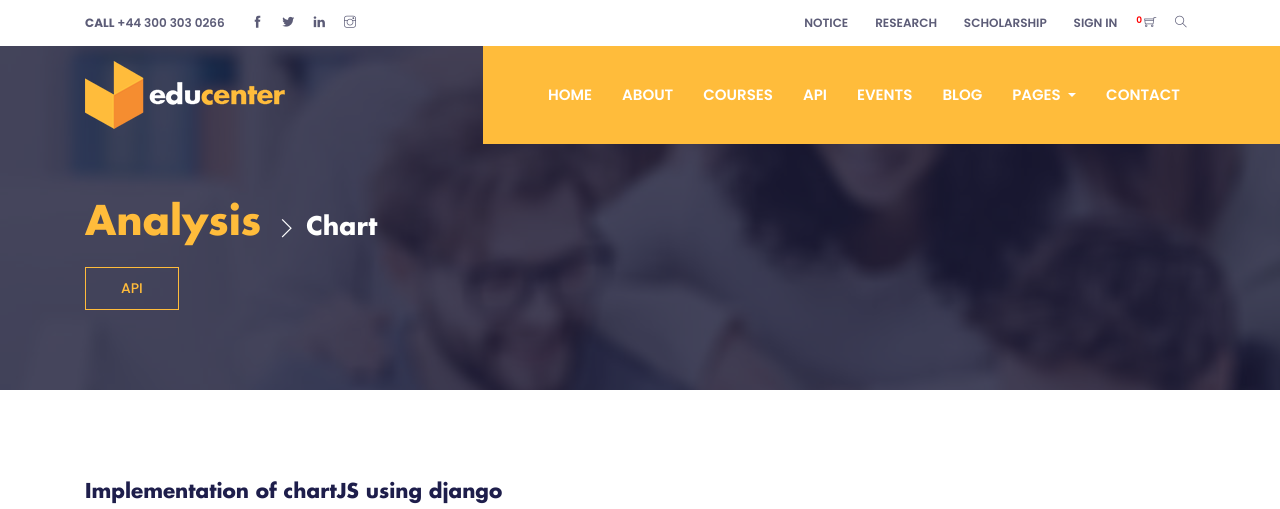
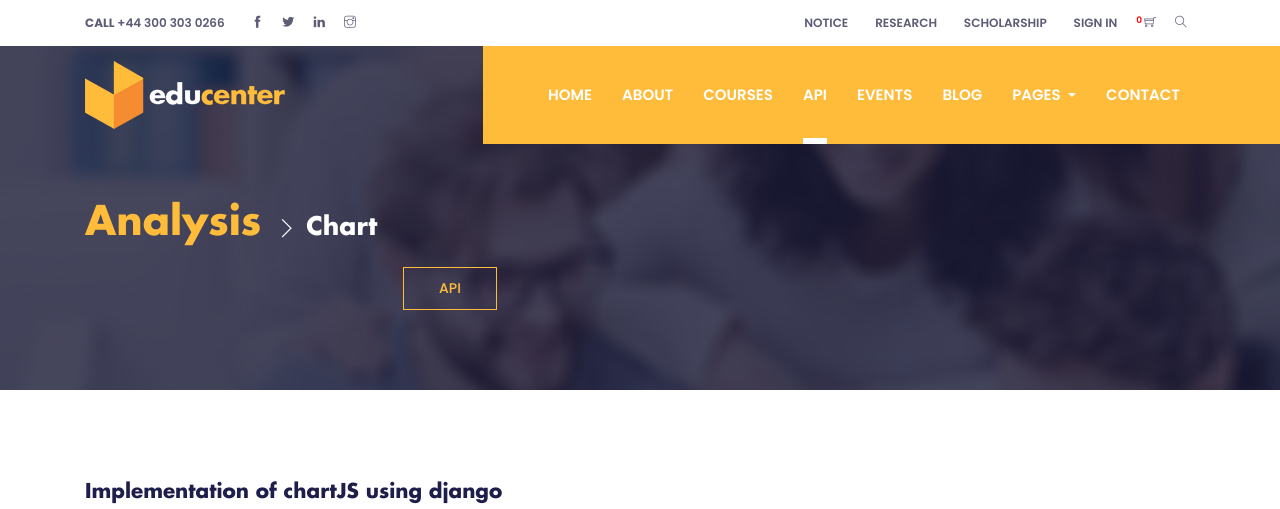
Before and after one commit to MilovanTomasevic/edu, a Django app: page /analysis/ in a window 1280 px wide. Shown: the top 509 px of the page. Run offline with Django 3.2, Linux system fonts and the light colour scheme; tables that the repository leaves empty hold one stand-in row (values such as "Sample post"); some libraries are stand-ins or nearby versions.

Commit message:
analysis: fix active link

```diff
--- a/edu/analysis/templates/analysis/analysis.html
+++ b/edu/analysis/templates/analysis/analysis.html
@@ -2,10 +2,10 @@
 
 {% load static %}
 
-{% block page_title %}<a class="h2 text-primary font-secondary" href="{% url 'analysis' %}">Analysis</a>{% endblock page_title %}
-{% block page_title_details %}<li class="list-inline-item text-white h3 font-secondary nasted">Chart</li>{% endblock page_title_details %}
+{% block page_title %}<a class="h2 text-primary font-secondary" href="{% url 'analysis' %}">{{ header_api }}</a>{% endblock page_title %}
+{% block page_title_details %}<li class="list-inline-item text-white h3 font-secondary nasted">{{ message_api }}</li>{% endblock page_title_details %}
 
-{% block page_button %}<a href="{% url 'ecenter-api' %}" class="btn btn-sm btn-primary-outline">API</a>{% endblock page_button %}
+{% block page_button %}<div class="col text-center"><a href="{% url 'ecenter-api' %}" class="btn btn-sm btn-primary-outline">API</a></div>{% endblock page_button %}
 
 {% block content %}
 
--- a/edu/analysis/views.py
+++ b/edu/analysis/views.py
@@ -1,4 +1,4 @@
-# from django.contrib.auth import get_user_model
+
 from django.http import JsonResponse
 from django.shortcuts import render
 from django.views.generic import TemplateView
@@ -11,7 +11,12 @@ class ChartView(TemplateView):
 
     def get_context_data(self, **kwargs):
         context = super(ChartView, self).get_context_data(**kwargs)
-        context['courses'] = Course.objects.all()
+        courses = Course.objects.all()
+        context.update({
+            'courses': courses,
+            'header_api': 'Analysis',
+            'message_api': 'Chart',
+        })
         return context
 
 
--- a/edu/templates/header.html
+++ b/edu/templates/header.html
@@ -83,7 +83,7 @@
             <li {% if header.courses_heading_title %} class="nav-item active" {% else %} class="nav-item @@courses" {% endif %}>
               <a class="nav-link" href="{% url 'ecenter-courses' %}">COURSES</a>
             </li>
-            <li {% if header.courses_heading_title %} class="nav-item active" {% else %} class="nav-item @@courses" {% endif %}>
+            <li {% if message_api %} class="nav-item active" {% else %} class="nav-item @@courses" {% endif %}>
               <a class="nav-link" href="{% url 'analysis' %}">API</a>
             </li>
             <li {% if header.events_heading_message %} class="nav-item active" {% else %} class="nav-item @@events" {% endif %}>
```
